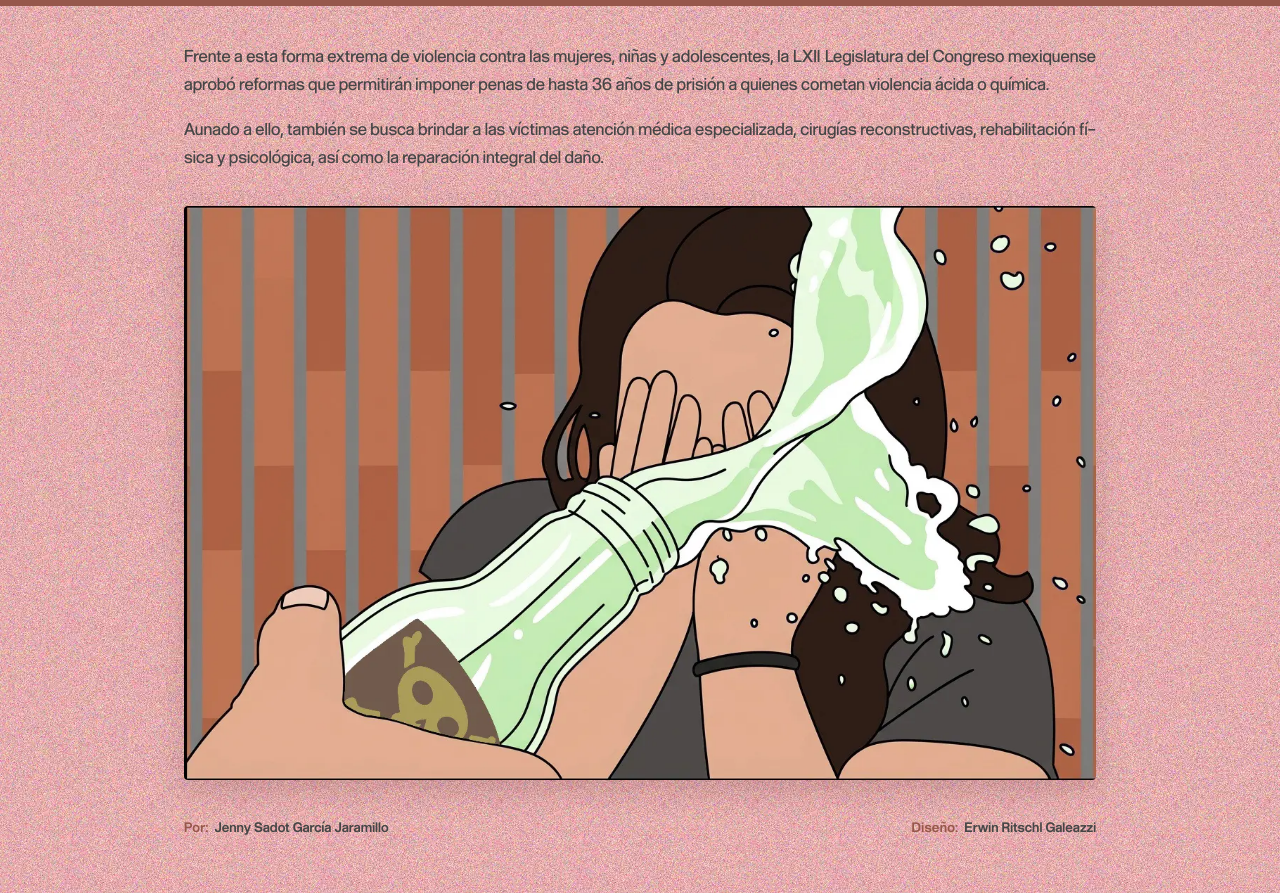
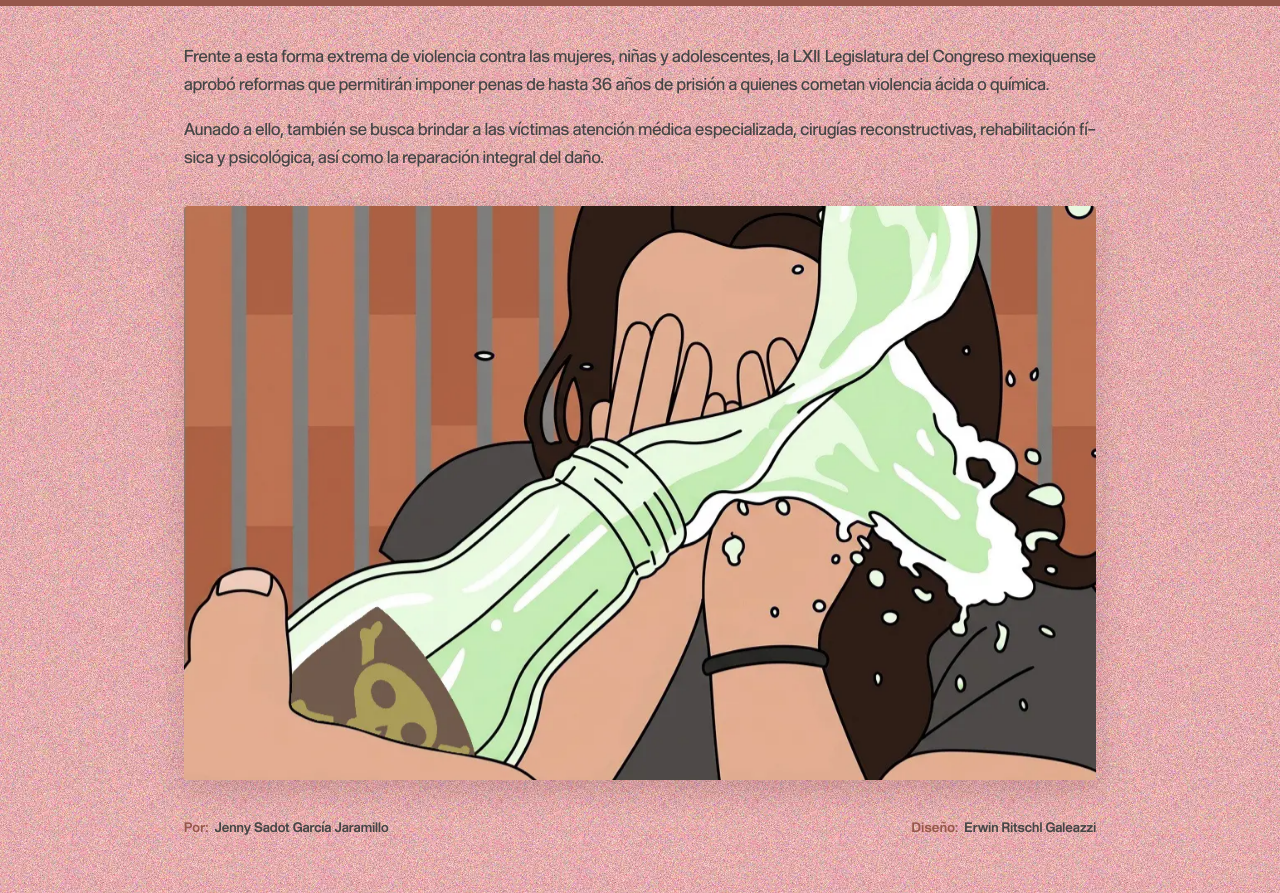
Before and after one commit to DIRB-5/Violencia-acida-contra-mujeres, a plain HTML site: page index.html in a window 1280 px wide. Shown: the part 720-1613 px from the top of the page. Drawn offline with Linux system fonts and the light colour scheme.

Commit message:
Añade efecto parallax a las ilustraciones
Las imágenes dentro de figuras se amplían ligeramente y se desplazan
con el scroll. El efecto se desactiva con prefers-reduced-motion.

Co-Authored-By: Claude Opus 5.5 <noreply@anthropic.com>

```diff
--- a/index.html
+++ b/index.html
@@ -77,6 +77,9 @@
 
   figure{margin:36px 0}
   figure img{width:100%;height:auto;border-radius:4px;box-shadow:0 10px 30px rgba(80,30,25,.18)}
+  /* Parallax: la figura recorta y la imagen (ampliada) se desplaza con el scroll */
+  .parallax figure{overflow:hidden;border-radius:4px;box-shadow:0 10px 30px rgba(80,30,25,.18)}
+  .parallax figure img{border-radius:0;box-shadow:none;transform:translate3d(0,var(--py,0px),0) scale(1.18);will-change:transform}
   .creditos{display:flex;justify-content:space-between;flex-wrap:wrap;gap:8px;margin-top:14px;font-size:.85rem;font-weight:600;color:var(--tinta)}
   .creditos b{font-family:var(--titular);font-weight:700;color:var(--vino);margin-right:6px;letter-spacing:.02em}
 
@@ -394,6 +397,28 @@
   window.addEventListener('resize',onScroll);
   onScroll();
 
+  // Parallax de imágenes (se desactiva si la persona pidió reducir el movimiento)
+  if(!window.matchMedia('(prefers-reduced-motion: reduce)').matches){
+    document.documentElement.classList.add('parallax');
+    var figs=Array.prototype.slice.call(document.querySelectorAll('main figure'));
+    var ticking=false, RANGO=0.08; // desplazamiento máximo: 8% del alto de la imagen hacia cada lado
+    function parallax(){
+      ticking=false;
+      var vh=window.innerHeight;
+      figs.forEach(function(f){
+        var r=f.getBoundingClientRect();
+        if(r.bottom<0||r.top>vh) return;
+        var p=(r.top+r.height/2-vh/2)/(vh/2+r.height/2); // -1 arriba … 1 abajo
+        p=Math.max(-1,Math.min(1,p));
+        f.firstElementChild.style.setProperty('--py',(p*RANGO*r.height).toFixed(1)+'px');
+      });
+    }
+    function pedir(){ if(!ticking){ticking=true;requestAnimationFrame(parallax);} }
+    window.addEventListener('scroll',pedir,{passive:true});
+    window.addEventListener('resize',pedir);
+    parallax();
+  }
+
   up.addEventListener('click',function(){window.scrollTo({top:0});});
 })();
 </script>
```
